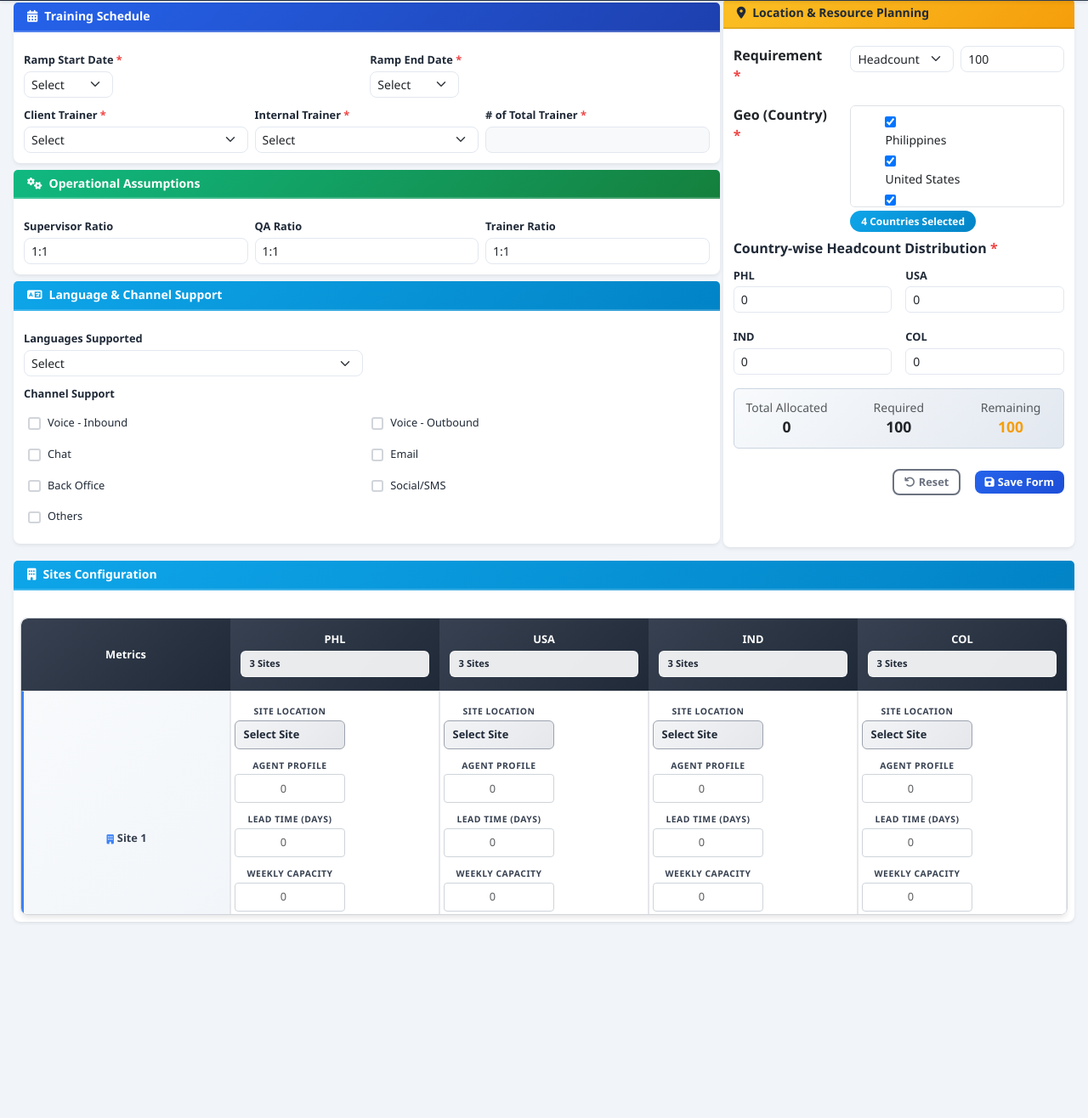
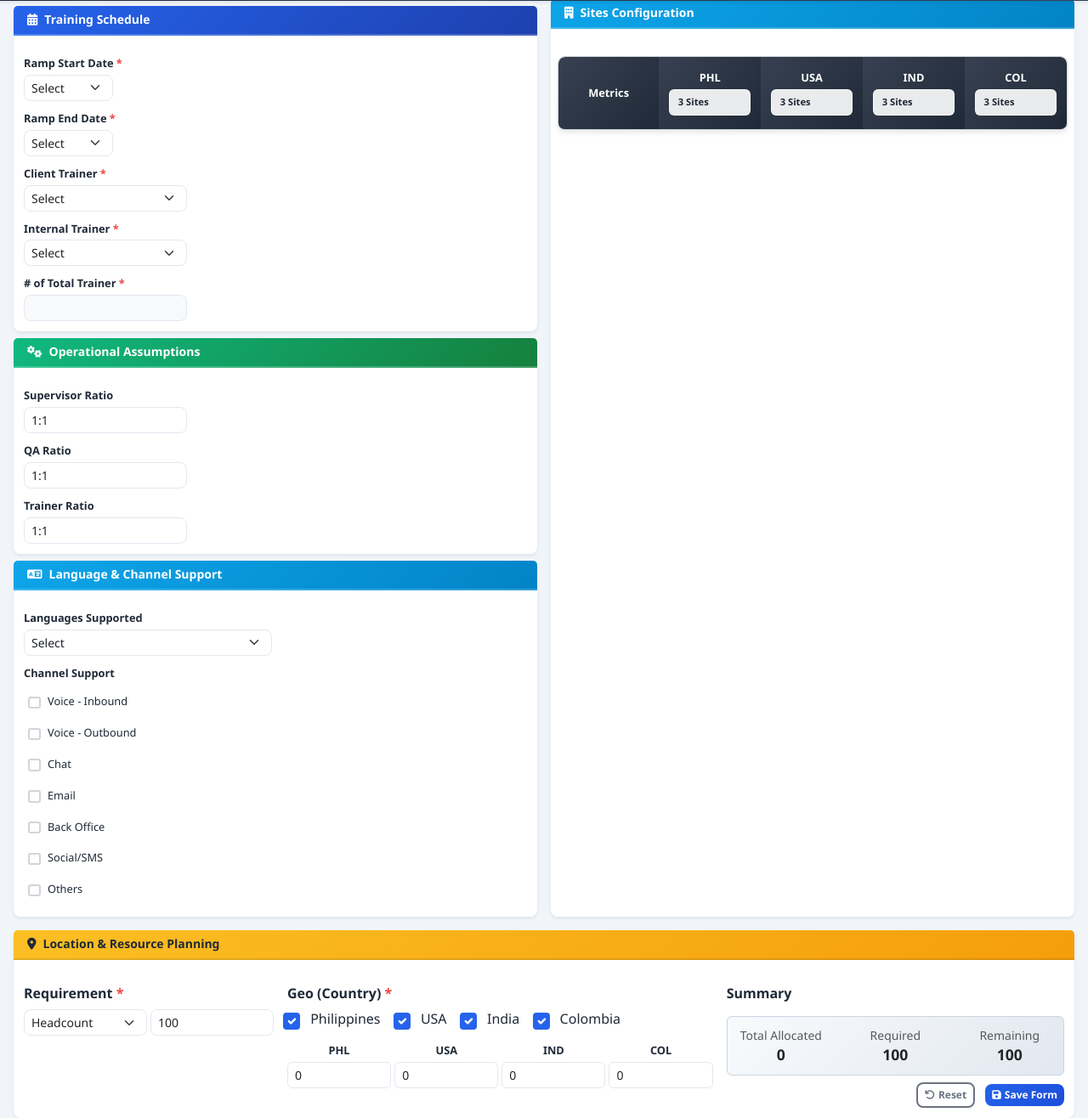
Before and after one commit to srikanth-vn81/Ramp-FormReviseddocker, a Flask app: page / in a window 1280 px wide. Shown: the part 59-1375 px from the top of the page at 85% size. Run offline with Flask 3, Linux system fonts and the light colour scheme; lists and menus that the app fills with data are empty.

Commit message:
Improve layout for better presentation and user experience
Adjust grid column classes and restructure layout to a 6-6 column split for improved visual presentation and user interaction.

Replit-Commit-Author: Agent
Replit-Commit-Session-Id: aadbe2f4-2280-4a84-ad58-20fdaeb37af2
Replit-Commit-Checkpoint-Type: full_checkpoint
Replit-Commit-Screenshot-Url: https://storage.googleapis.com/screenshot-production-us-central1/42251e45-c355-4fdd-85a8-a56655e7c945/aadbe2f4-2280-4a84-ad58-20fdaeb37af2/t3vgTRx

```diff
--- a/templates/index.html
+++ b/templates/index.html
@@ -86,10 +86,10 @@
                 </div>
                 {{ form.hidden_tag() }}
 
-                <div class="row g-1">
+                <div class="row g-3">
                     <!-- Left Section - Training & Configuration -->
-                    <div class="col-lg-8">
-                        <div class="row g-1">
+                    <div class="col-lg-6">
+                        <div class="row g-2">
                             <!-- Training Schedule Card -->
                             <div class="col-12">
                                 <div class="card shadow-sm">
@@ -275,109 +275,9 @@
                         </div>
                     </div>
 
-                    <!-- Center Section - Location Details -->
-                    <div class="col-lg-4">
+                    <!-- Right Section - Sites Configuration -->
+                    <div class="col-lg-6">
                         <div class="card shadow-sm h-100">
-                            <div class="card-header bg-warning text-dark d-flex justify-content-between align-items-center">
-                                <h6 class="card-title mb-0">
-                                    <i class="fas fa-map-marker-alt me-2"></i>Location & Resource Planning
-                                </h6>
-                            </div>
-                            <div class="card-body">
-                                <!-- Requirement Section -->
-                                <div class="row mb-3">
-                                    <label class="col-sm-4 col-form-label fw-semibold required">Requirement</label>
-                                    <div class="col-sm-8">
-                                        <div class="row g-2">
-                                            <div class="col-6">
-                                                {{ form.requirement_type(class="form-select form-select-sm") }}
-                                            </div>
-                                            <div class="col-6">
-                                                {{ form.requirement_value(class="form-control form-control-sm", id="requirement-value-input") }}
-                                            </div>
-                                        </div>
-                                    </div>
-                                </div>
-
-                                <!-- Geo Country Section -->
-                                <div class="row mb-3">
-                                    <label class="col-sm-4 col-form-label fw-semibold required">Geo (Country)</label>
-                                    <div class="col-sm-8">
-                                        <div class="row g-2">
-                                            <div class="col-12">
-                                                <div class="country-multiselect" id="geo-country-select">
-                                                    {{ form.geo_country(class="country-checkbox-group") }}
-                                                </div>
-                                                <div class="mt-1">
-                                                    <span class="badge bg-info country-count-display">0 Countries Selected</span>
-                                                </div>
-                                            </div>
-                                        </div>
-                                    </div>
-                                </div>
-
-                                <!-- Country Headcount Distribution -->
-                                <div class="mb-4">
-                                    <label class="form-label fw-semibold required">Country-wise Headcount Distribution</label>
-                                    <div class="country-grid" id="country-grid">
-                                        <div class="country-item">
-                                            <label class="form-label small">PHL</label>
-                                            {{ form.phl_headcount(class="form-control form-control-sm country-headcount", **{"data-country": "PHL"}) }}
-                                        </div>
-                                        <div class="country-item">
-                                            <label class="form-label small">USA</label>
-                                            {{ form.usa_headcount(class="form-control form-control-sm country-headcount", **{"data-country": "USA"}) }}
-                                        </div>
-                                        <div class="country-item">
-                                            <label class="form-label small">IND</label>
-                                            {{ form.ind_headcount(class="form-control form-control-sm country-headcount", **{"data-country": "IND"}) }}
-                                        </div>
-                                        <div class="country-item">
-                                            <label class="form-label small">COL</label>
-                                            {{ form.col_headcount(class="form-control form-control-sm country-headcount", **{"data-country": "COL"}) }}
-                                        </div>
-                                    </div>
-
-                                    <!-- Headcount Summary -->
-                                    <div class="headcount-summary mt-3 p-2 bg-light rounded">
-                                        <div class="row text-center">
-                                            <div class="col-4">
-                                                <div class="small text-muted">Total Allocated</div>
-                                                <div class="fw-bold" id="total-allocated">0</div>
-                                            </div>
-                                            <div class="col-4">
-                                                <div class="small text-muted">Required</div>
-                                                <div class="fw-bold" id="required-total">100</div>
-                                            </div>
-                                            <div class="col-4">
-                                                <div class="small text-muted">Remaining</div>
-                                                <div class="fw-bold" id="remaining-total">100</div>
-                                            </div>
-                                        </div>
-                                    </div>
-
-                                    <!-- Validation Message -->
-                                    <div class="alert alert-info mt-2" id="validation-message" style="display: none;"></div>
-                                </div>
-
-                                <!-- Form Actions -->
-                                <div class="location-actions text-end mt-3">
-                                    <button type="button" class="btn btn-sm btn-outline-secondary me-2" onclick="resetLocationForm()">
-                                        <i class="fas fa-undo me-1"></i>Reset
-                                    </button>
-                                    <button type="submit" class="btn btn-sm btn-primary">
-                                        <i class="fas fa-save me-1"></i>Save Form
-                                    </button>
-                                </div>
-                            </div>
-                        </div>
-                    </div>
-                </div>
-
-                <!-- New Right Section - Sites Configuration -->
-                <div class="row g-1 mt-2">
-                    <div class="col-12">
-                        <div class="card shadow-sm">
                             <div class="card-header bg-info text-white">
                                 <h6 class="card-title mb-0">
                                     <i class="fas fa-building me-2"></i>Sites Configuration
@@ -442,6 +342,112 @@
                         </div>
                     </div>
                 </div>
+
+                <!-- Bottom Section - Location Details -->
+                <div class="row g-2 mt-2">
+                    <div class="col-12">
+                        <div class="card shadow-sm">
+                            <div class="card-header bg-warning text-dark">
+                                <h6 class="card-title mb-0">
+                                    <i class="fas fa-map-marker-alt me-2"></i>Location & Resource Planning
+                                </h6>
+                            </div>
+                            <div class="card-body">
+                                <div class="row g-3">
+                                    <!-- Requirement Section -->
+                                    <div class="col-md-3">
+                                        <label class="form-label fw-semibold required">Requirement</label>
+                                        <div class="row g-1">
+                                            <div class="col-6">
+                                                {{ form.requirement_type(class="form-select form-select-sm") }}
+                                            </div>
+                                            <div class="col-6">
+                                                {{ form.requirement_value(class="form-control form-control-sm", id="requirement-value-input") }}
+                                            </div>
+                                        </div>
+                                    </div>
+
+                                    <!-- Geo Country Section -->
+                                    <div class="col-md-5">
+                                        <label class="form-label fw-semibold required">Geo (Country)</label>
+                                        <div class="country-checkboxes mb-2">
+                                            <div class="form-check form-check-inline">
+                                                <input class="form-check-input country-checkbox" type="checkbox" id="phl-checkbox" value="PHL" checked>
+                                                <label class="form-check-label" for="phl-checkbox">Philippines</label>
+                                            </div>
+                                            <div class="form-check form-check-inline">
+                                                <input class="form-check-input country-checkbox" type="checkbox" id="usa-checkbox" value="USA" checked>
+                                                <label class="form-check-label" for="usa-checkbox">USA</label>
+                                            </div>
+                                            <div class="form-check form-check-inline">
+                                                <input class="form-check-input country-checkbox" type="checkbox" id="ind-checkbox" value="IND" checked>
+                                                <label class="form-check-label" for="ind-checkbox">India</label>
+                                            </div>
+                                            <div class="form-check form-check-inline">
+                                                <input class="form-check-input country-checkbox" type="checkbox" id="col-checkbox" value="COL" checked>
+                                                <label class="form-check-label" for="col-checkbox">Colombia</label>
+                                            </div>
+                                        </div>
+
+                                        <!-- Headcount Allocation -->
+                                        <div class="row g-1">
+                                            <div class="col-3 text-center">
+                                                <label class="form-label small fw-semibold">PHL</label>
+                                                {{ form.phl_headcount(class="form-control form-control-sm country-headcount", **{"data-country": "PHL"}) }}
+                                            </div>
+                                            <div class="col-3 text-center">
+                                                <label class="form-label small fw-semibold">USA</label>
+                                                {{ form.usa_headcount(class="form-control form-control-sm country-headcount", **{"data-country": "USA"}) }}
+                                            </div>
+                                            <div class="col-3 text-center">
+                                                <label class="form-label small fw-semibold">IND</label>
+                                                {{ form.ind_headcount(class="form-control form-control-sm country-headcount", **{"data-country": "IND"}) }}
+                                            </div>
+                                            <div class="col-3 text-center">
+                                                <label class="form-label small fw-semibold">COL</label>
+                                                {{ form.col_headcount(class="form-control form-control-sm country-headcount", **{"data-country": "COL"}) }}
+                                            </div>
+                                        </div>
+                                    </div>
+
+                                    <!-- Headcount Summary -->
+                                    <div class="col-md-4">
+                                        <label class="form-label fw-semibold">Summary</label>
+                                        <div class="headcount-summary p-2 bg-light rounded">
+                                            <div class="row text-center">
+                                                <div class="col-4">
+                                                    <div class="small text-muted">Total Allocated</div>
+                                                    <div class="fw-bold" id="total-allocated">0</div>
+                                                </div>
+                                                <div class="col-4">
+                                                    <div class="small text-muted">Required</div>
+                                                    <div class="fw-bold" id="required-total">100</div>
+                                                </div>
+                                                <div class="col-4">
+                                                    <div class="small text-muted">Remaining</div>
+                                                    <div class="fw-bold" id="remaining-total">100</div>
+                                                </div>
+                                            </div>
+                                        </div>
+
+                                        <!-- Form Actions -->
+                                        <div class="mt-2 text-end">
+                                            <button type="button" class="btn btn-sm btn-outline-secondary me-2" onclick="resetLocationForm()">
+                                                <i class="fas fa-undo me-1"></i>Reset
+                                            </button>
+                                            <button type="submit" class="btn btn-sm btn-primary">
+                                                <i class="fas fa-save me-1"></i>Save Form
+                                            </button>
+                                        </div>
+                                    </div>
+                                </div>
+
+                                <!-- Validation Message -->
+                                <div class="alert alert-info mt-3" id="validation-message" style="display: none;"></div>
+                            </div>
+                        </div>
+                    </div>
+                </div>
             </form>
         </div>
     </main>
```
